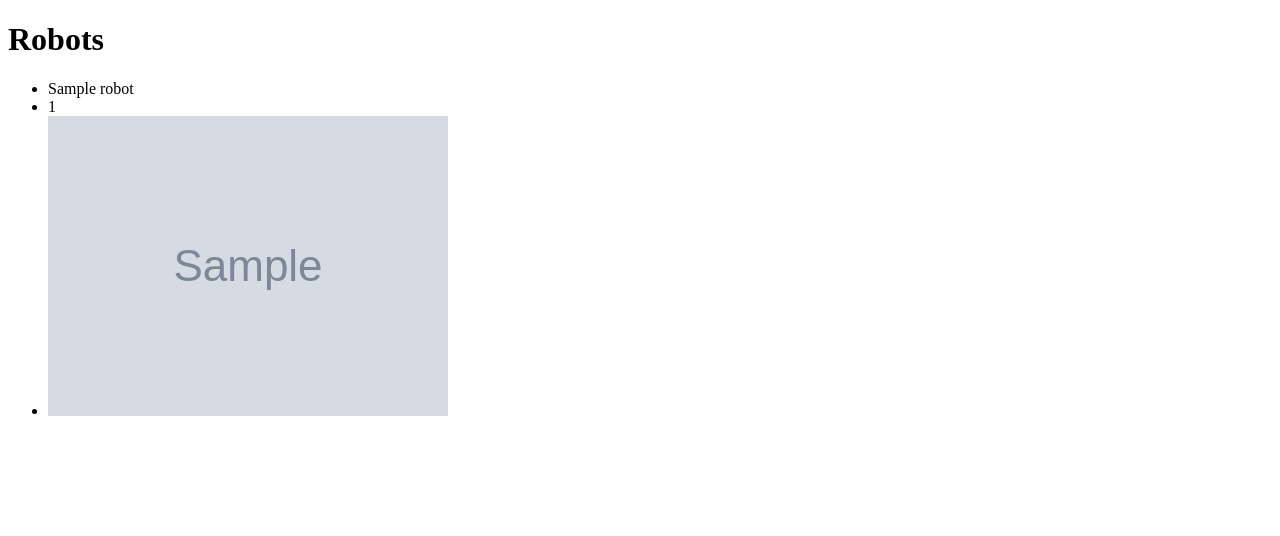
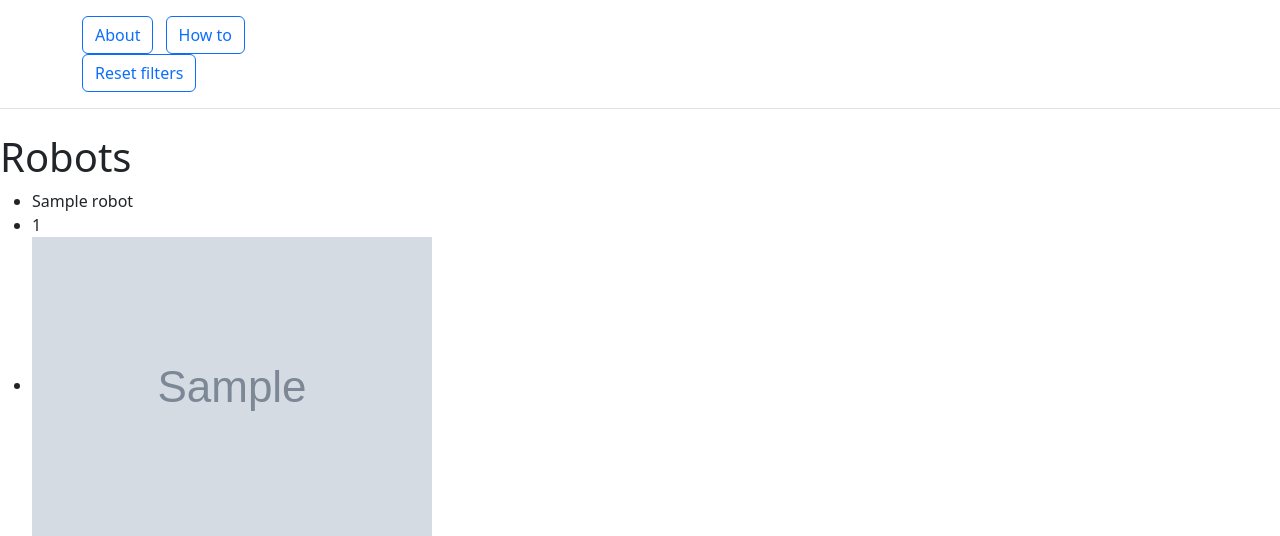
Before and after one commit to Yelyzavetaa/project, a Django app: page /robots/main/ in a window 1280 px wide. Shown: the top 536 px of the page. Run offline with Django 4.2, Linux system fonts and the light colour scheme; tables that the repository leaves empty hold one stand-in row (values such as "Sample post"); grey boxes marked "Sample" are stand-in pictures; some libraries are stand-ins or nearby versions.

Commit message:
small html changes

```diff
--- a/diploma_project/settings.py
+++ b/diploma_project/settings.py
@@ -119,7 +119,7 @@ USE_TZ = True
 
 STATIC_URL = "static/"
 
-MEDIA_URL = "media/"
+MEDIA_URL = "/media/"
 MEDIA_ROOT = os.path.join(BASE_DIR, "media")
 
 # Default primary key field type
--- a/diploma_project/urls.py
+++ b/diploma_project/urls.py
@@ -16,10 +16,15 @@ Including another URLconf
 """
 from django.contrib import admin
 from django.urls import path, include
+from django.conf import  settings
+from django.conf.urls.static import static
 
 urlpatterns = [
     path("admin/", admin.site.urls),
     path("robots/", include("robots.urls")),
-]
+]+ static(settings.STATIC_URL, document_root=settings.STATIC_ROOT)
 
+
+if settings.DEBUG:
+    urlpatterns += static(settings.MEDIA_URL, document_root=settings.MEDIA_ROOT)
 # add template directory
--- a/robots/models.py
+++ b/robots/models.py
@@ -9,7 +9,7 @@ all fields are integer
 class Robot(models.Model):
     robot_id = models.IntegerField()
     name = models.CharField(max_length=100)
-    photo = models.ImageField(upload_to='')
+    photo = models.ImageField(upload_to="")
     hls = models.FloatField()
     ff = models.FloatField()
     bm = models.FloatField()
--- a/robots/templates/main.html
+++ b/robots/templates/main.html
@@ -3,18 +3,37 @@
 <html lang="en">
 <head>
     <meta charset="UTF-8">
+    <meta name="viewport" content="width=device-width, initial-scale=1, shrink-to-fit=no">
+
+    <!-- Bootstrap CSS -->
+    <link rel="stylesheet" href="https://cdn.jsdelivr.net/npm/bootstrap@5.3.0/dist/css/bootstrap.min.css">
     <title>Robots</title>
     <!-- <link rel="stylesheet" href="css/style.css"> -->
 </html>
 
 <body>
+    <header class="d-flex flex-wrap align-items-center justify-content-center justify-content-md-between py-3 mb-4 border-bottom">
+        <div class="container">
+            <div class="col-md-3 ">
+                <button type="button" class="btn btn-outline-primary me-2">About</button>
+                <button type="button" class="btn btn-outline-primary me-2">How to</button>
+                <button type="button" class="btn btn-outline-primary">Reset filters</button>
+              </div>
+          </div>
+      </header>
     <h1>Robots</h1>
     <ul>
         {% for robot in robots %}
             <li>{{ robot.name }}</li>
             <li>{{ robot.id }}</li>
             <li><img src="{{ robot.photo.url }}" alt="robot"></li>
+
         {% endfor %}
     </ul>
+
+    <script src="https://code.jquery.com/jquery-3.2.1.slim.min.js" integrity="sha384-KJ3o2DKtIkvYIK3UENzmM7KCkRr/rE9/Qpg6aAZGJwFDMVNA/GpGFF93hXpG5KkN" crossorigin="anonymous"></script>
+    <script src="https://cdn.jsdelivr.net/npm/popper.js@1.12.9/dist/umd/popper.min.js" integrity="sha384-ApNbgh9B+Y1QKtv3Rn7W3mgPxhU9K/ScQsAP7hUibX39j7fakFPskvXusvfa0b4Q" crossorigin="anonymous"></script>
+    <script src="https://cdn.jsdelivr.net/npm/bootstrap@4.0.0/dist/js/bootstrap.min.js" integrity="sha384-JZR6Spejh4U02d8jOt6vLEHfe/JQGiRRSQQxSfFWpi1MquVdAyjUar5+76PVCmYl" crossorigin="anonymous"></script>
+
 </body>
 </html>
--- a/robots/urls.py
+++ b/robots/urls.py
@@ -7,4 +7,4 @@ from django.conf import settings
 
 urlpatterns = [
     path('main/', views.main, name='main'),
-] + static(settings.STATIC_URL, document_root=settings.STATIC_ROOT) + static(settings.MEDIA_URL, document_root=settings.MEDIA_ROOT)
+]
```
